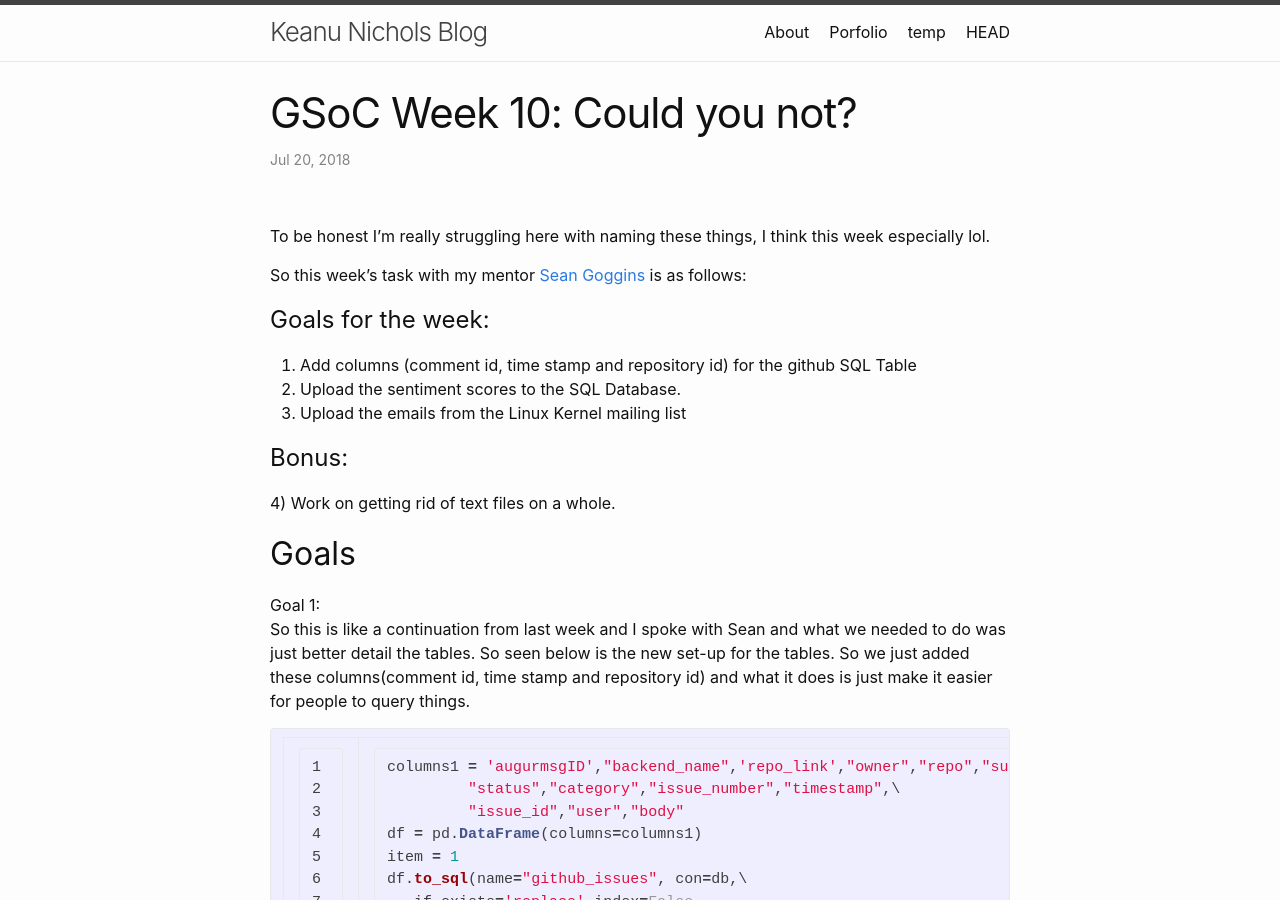
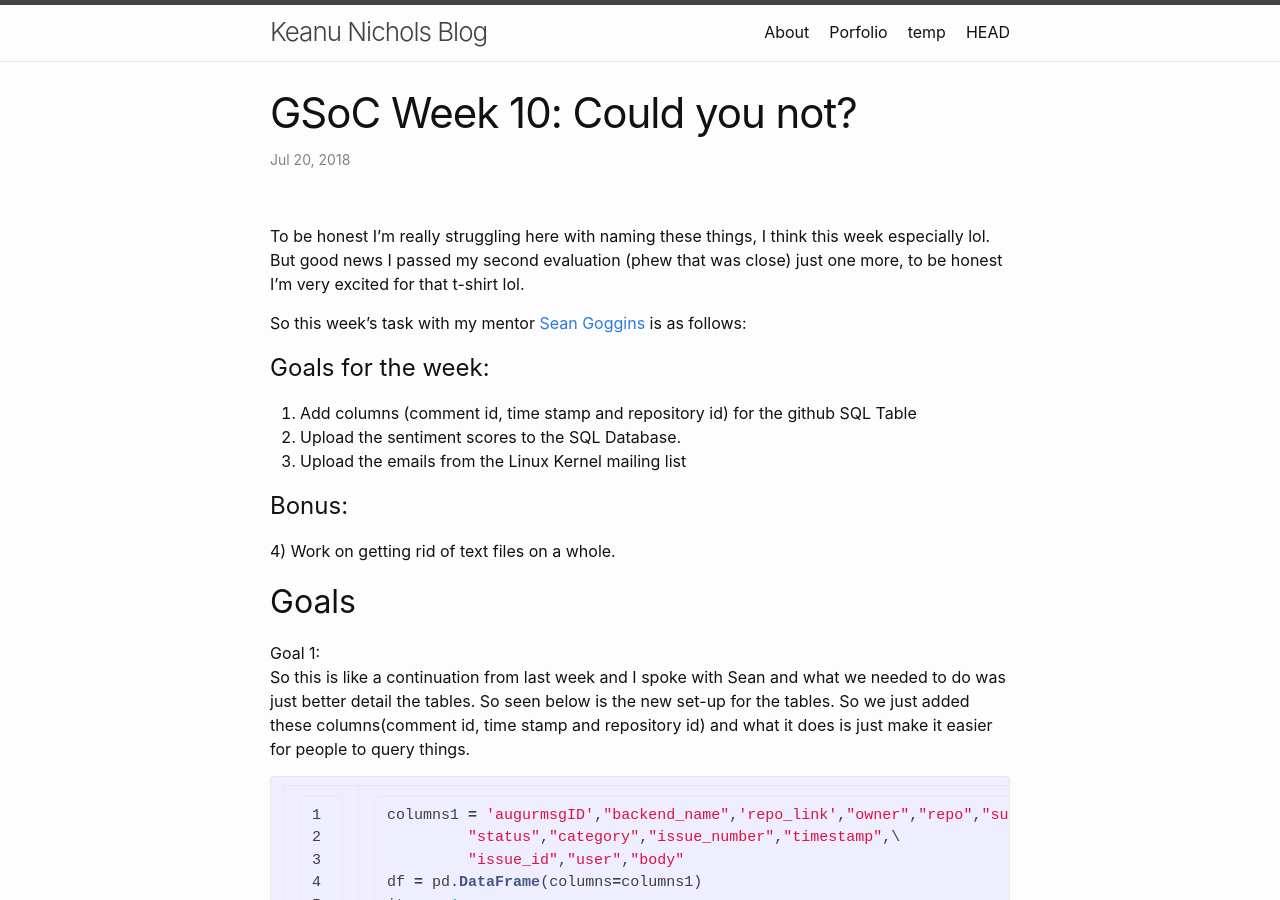
Before and after one commit to kmn5409/keanu-nichols, a Jekyll site: the page built from _posts/2018-07-20-gsoc-Week-10.md, in a window 1280 px wide and 900 px high. Built offline with Jekyll 4.4.1, drawn with Linux system fonts in a browser that asks for light colours.

Commit message:
Little humour I like it

```diff
--- a/_posts/2018-07-20-gsoc-Week-10.md
+++ b/_posts/2018-07-20-gsoc-Week-10.md
@@ -5,7 +5,7 @@ date: 2018-07-20T10:20:00Z
 categories: GSoC
 ---
 <br>
-To be honest I'm really struggling here with naming these things, I think this week especially lol.
+To be honest I'm really struggling here with naming these things, I think this week especially lol. But good news I passed my second evaluation (phew that was close) just one more, to be honest I'm very excited for that t-shirt lol.
 
 So this week's task with my mentor [Sean Goggins](http://www.seangoggins.net/) is as follows:
 
```
